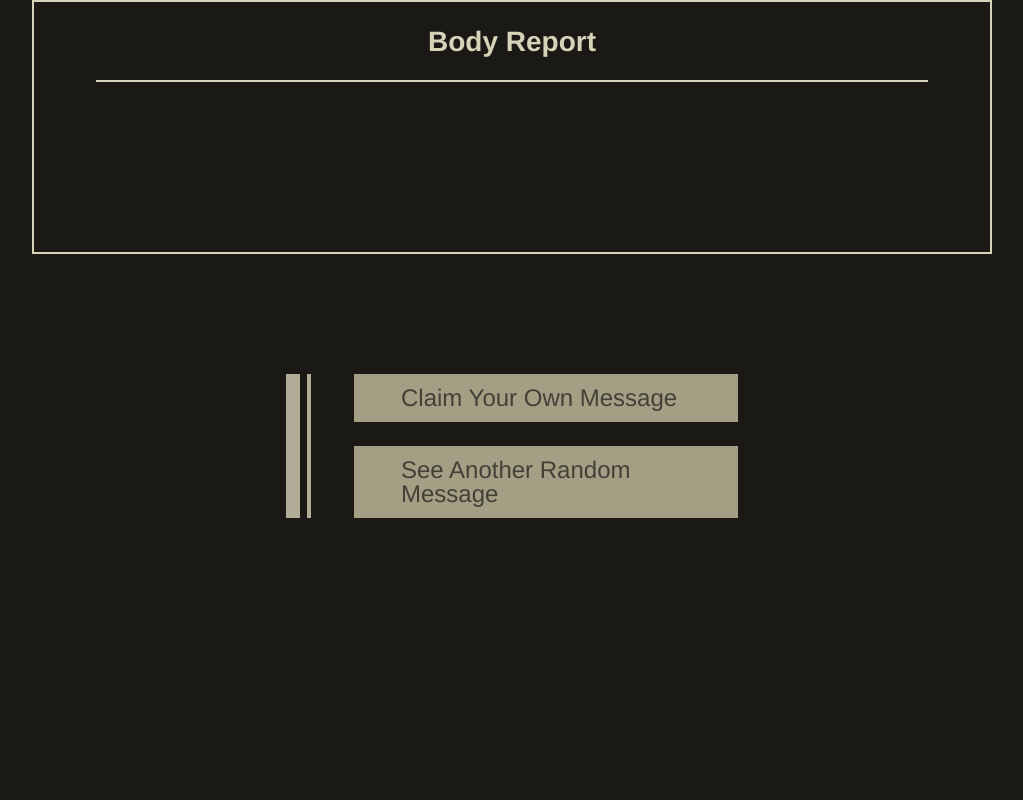
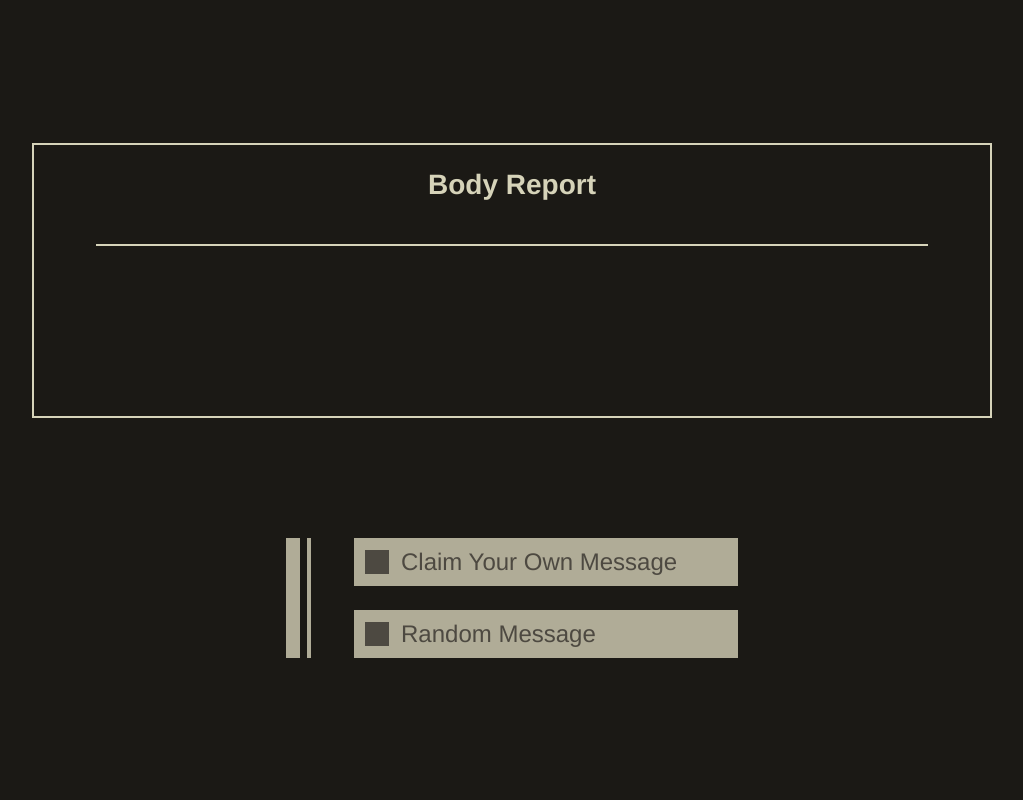
Before and after one commit to johnnoel/reliquary, a Symfony app: template templates/body-report.html.twig in a window 1280 px wide. Shown: the whole page, without its empty margins (128-1151 px from the left). Run offline with Twig, Linux system fonts and the light colour scheme; the template is opened without the code that fills it, so the values that code supplies are empty; style sheets or scripts are compiled from the project's sources; some libraries are stand-ins or nearby versions.

Commit message:
Body report page clean up

```diff
--- a/frontend/scss/_bodyreport.scss
+++ b/frontend/scss/_bodyreport.scss
@@ -1,6 +1,13 @@
 .bodyreport {
+    // passes WCAG AAA colour contrast
+    background: $brown2;
+    color: $beige2;
+    display: flex;
+    flex-direction: column;
+    justify-content: center;
+
     &-container {
-        border: 2px solid #D6D3B9;
+        border: 2px solid $beige2;
         padding: 26px 62px 80px;
         text-align: center;
         width: 65vw;
@@ -14,36 +21,30 @@
     }
 
     &-username {
-        margin: 0 0 21px;
+        padding: 0 0 21px;
+        margin: 0 0 90px;
         line-height: 1;
         font-size: 18px;
-    }
+        border-bottom: 2px solid $beige2;
 
-    &-divider {
-        border: none;
-        border-top: 2px solid #D6D3B9;
-        margin: 0 0 90px;
+        a {
+            color: $beige2;
+            text-decoration: none;
+            transition: color 0.2s ease;
+
+            &:hover, &:focus {
+                color: $red;
+                text-decoration: underline;
+            }
+        }
     }
 
     &-message {
         font-size: 22px;
     }
 
-    &-buttonlist {
-        border-left: 14px solid #B0AC97;
-        padding-left: 54px;
-        position: relative;
+    .btnlist {
         width: 30vw;
         margin: 0 auto;
-
-        &:before {
-            content: '';
-            position: absolute;
-            left: 7px;
-            top: 0;
-            width: 4px;
-            height: 100%;
-            background: #B0AC97;
-        }
     }
 }
--- a/frontend/scss/_button.scss
+++ b/frontend/scss/_button.scss
@@ -3,10 +3,8 @@
     width: 100%;
     box-sizing: border-box;
     border: none;
-    //color: #4D4941;
-    //background: #B0AC99;
-    background: #A49E85;
-    color: #434037;
+    background: $beige3;
+    color: $brown1; // should be $brown2 as currently doesn't even pass WCAG AA
     padding: 12px 11px 12px 47px;
     position: relative;
     cursor: pointer;
@@ -22,24 +20,28 @@
         left: 11px;
         width: 24px;
         height: 24px;
-        background: #4D4941;
+        background: $brown1;
     }
 
     & + & {
         margin-top: 24px;
     }
 
-    &.active, &:hover, &:focus {
-        background: #4D4941;
-        color: #AFAE98;
+    &:hover, &:focus {
+        // WCAG AAA pass on large text (> 19px bold, > 24px normal)
+        background: $brown1;
+        color: $beige2;
 
         i {
-            background: #b2af95;
+            background: $beige2;
+        }
+
+        &:before, &:after {
+            content: '';
+            position: absolute;
         }
 
         &:before {
-            content: '';
-            position: absolute;
             left: -60px;
             top: 50%;
             transform: translateY(-50%);
@@ -49,8 +51,6 @@
         }
 
         &:after {
-            content: '';
-            position: absolute;
             left: 0;
             top: -7px;
             border-top: 2px solid #4D4941;
@@ -61,8 +61,8 @@
     }
 }
 
-.buttonlist {
-    border-left: 14px solid #8c8873;
+.btnlist {
+    border-left: 14px solid $beige3;
     padding-left: 54px;
     position: relative;
 
@@ -73,6 +73,6 @@
         top: 0;
         width: 4px;
         height: 100%;
-        background: #8c8873;
+        background: $beige3;
     }
 }
--- a/frontend/scss/app.scss
+++ b/frontend/scss/app.scss
@@ -1,9 +1,17 @@
 @import '~normalize.css/normalize.css';
-@import 'button';
-@import 'bodyreport';
-@import 'choosemessage';
 
 $red: #9C5448;
+$brown1: #4D4941; // borders, active button background
+$brown2: #1B1915; // body report page background
+$beige1: #C2BFA5; // page background
+$beige2: #D6D3B9; // modal background, brighter than beige1
+$beige3: #B0AC97; // button background
+
+@import 'home'; // homepage styles
+@import 'bodyreport'; // body report page styles
+@import 'info'; // info modal-ish box
+@import 'button'; // button and button list styles
+@import 'choosemessage';
 
 html {
     height: 100%;
--- a/templates/base.html.twig
+++ b/templates/base.html.twig
@@ -5,7 +5,7 @@
     <!-- Looking for the code behind this project? Check out https://github.com/johnnoel/nier-automata-reliquary -->
     <meta name="viewport" content="width=device-width,initial-scale=1">
 
-    <title>{% block title %}NieR Automata Reliquary System!{% endblock %}</title>
+    <title>{% block title %}{% endblock %}{% if block('title') is not empty %} : {% endif %}NieR Automata Reliquary System</title>
     <link rel="stylesheet" href="{{ asset('main.css') }}">
     <script async src="{{ asset('head.js') }}"></script>
     <script defer src="{{ asset('main.js') }}"></script>
--- a/templates/body-report.html.twig
+++ b/templates/body-report.html.twig
@@ -2,25 +2,25 @@
 {% extends 'base.html.twig' %}
 
 {% block body %}
-    <div>
-        <div class="bodyreport-container">
+    <main role="main">
+        <article class="bodyreport-container">
             <h1 class="bodyreport-title">Body Report</h1>
-            <h2 class="bodyreport-username">{{ message.twitterHandle }}</h2>
-            <hr class="bodyreport-divider" />
+            <h2 class="bodyreport-username"><a href="https://twitter.com/{{ message.twitterHandle|e('url') }}" target="_blank" rel="nofollow noopener">{{ message.twitterHandle }}</a></h2>
             <p class="bodyreport-message">{{ message }}</p>
-        </div>
-        <div>
-            <div class="bodyreport-buttonlist">
+        </article>
+
+        <nav>
+            <div class="btnlist">
                 {% if app.user is not null and app.user.id == message.twitterId %}
-                    <a href="{{ path('choose-message') }}" class="btn">Change Message</a>
-                    <a href="https://twitter.com/intent/tweet?text={{ message|e('url') }}&amp;hashtags=reliquary" target="_blank" rel="nofollow noopener" class="btn btn-twitter">Tweet Your Message</a>
+                    <a href="{{ path('choose-message') }}" class="btn"><i></i>Change Message</a>
+                    <a href="https://twitter.com/intent/tweet?text={{ message|e('url') }}&amp;hashtags=reliquary&amp;url={{ url('body-report', { 'twitterId': message.twitterId })|e('url') }}" target="_blank" rel="nofollow noopener" class="btn btn-twitter"><i></i>Tweet Message</a>
                 {% else %}
-                    <a href="{{ path('choose-message') }}" class="btn">Claim Your Own Message</a>
+                    <a href="{{ path('choose-message') }}" class="btn"><i></i>Claim Your Own Message</a>
                 {% endif %}
-                <a href="{{ path('random') }}" class="btn">See Another Random Message</a>
+                <a href="{{ path('random') }}" class="btn"><i></i>Random Message</a>
             </div>
-        </div>
-    </div>
+        </nav>
+    </main>
 
     <noscript>You will need JavaScript to use the advanced features of this app</noscript>
 {% endblock body %}
--- a/templates/index.html.twig
+++ b/templates/index.html.twig
@@ -11,7 +11,7 @@
         </div>
 
         <nav>
-            <div class="buttonlist">
+            <div class="btnlist">
                 {% if app.user is not null %}
                     <a class="btn" href="{{ path('choose-message') }}"><i></i>Choose your message</a>
                 {% else %}
```
Also changed, not shown: other parts of frontend/scss/app.scss (+1 -90 lines), frontend/scss/_home.scss (added, +49 -0 lines), frontend/scss/_info.scss (added, +34 -0 lines), 1 other file.
